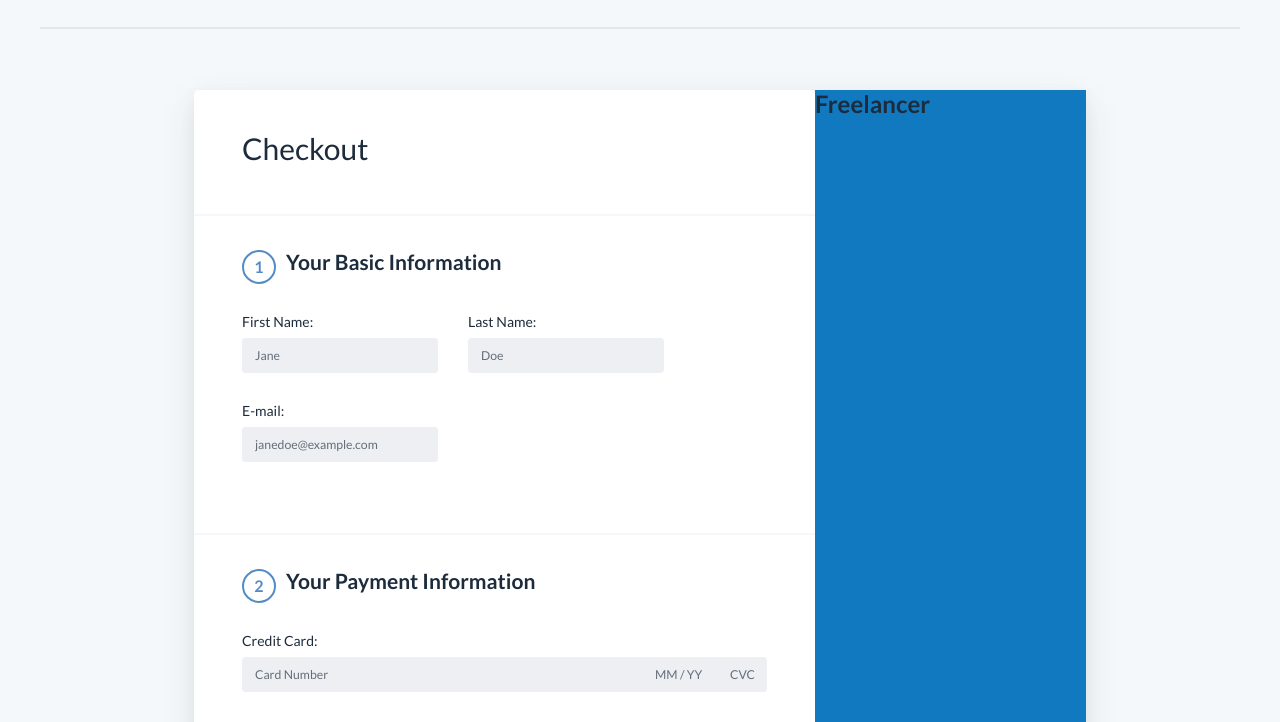
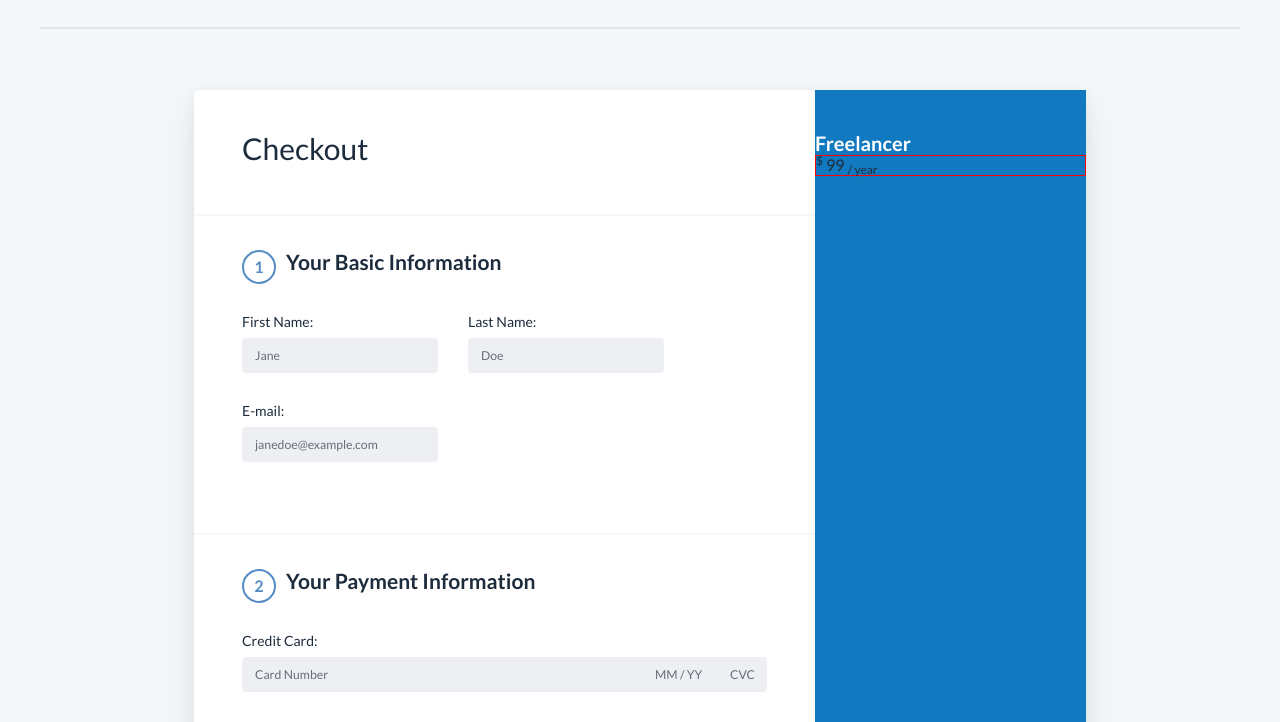
Before and after one commit to blaycoder/altschool-first-semester-assignment3, a plain HTML site: page index.html in a window 1280 px wide. Shown: the part 78-800 px from the top of the page. Drawn offline with Linux system fonts and the light colour scheme.

Commit message:
made changes to html file and css file

```diff
--- a/index.html
+++ b/index.html
@@ -110,6 +110,15 @@
             <div class="pricing-plan-container">
                 <div class="pricing-plan-details">
                     <h2 class="plan-title">Freelancer</h2>
+                    <div class="plan-price">
+                        <span><sup>$</sup></span> 99 <span><sub>/ year</sub></span>
+                    </div>
+                    <div class="renew-date">
+
+                    </div>
+                    <div class="plan-features">
+
+                    </div>
                 </div>
             </div>
         </div>
--- a/style.css
+++ b/style.css
@@ -621,3 +621,23 @@ li a {
 .pricing-plan-container {
   background-color: #1179bf;
 }
+
+.pricing-plan-container .plan-title{
+  font-size: 1.25em;
+  color: #fff;
+  padding-top: 42px;
+}
+
+.pricing-plan-container .pricing-plan-details .plan-price{
+  position: relative;
+  border: 1px solid red;
+  /* font-size: 3.75em; */
+}
+
+.pricing-plan-container .pricing-plan-details .plan-price span sup{
+  /* font-size: 1.5em; */
+}
+
+.pricing-plan-container .pricing-plan-details .plan-price span sub{
+  /* font-size: 1.125em; */
+}
```
